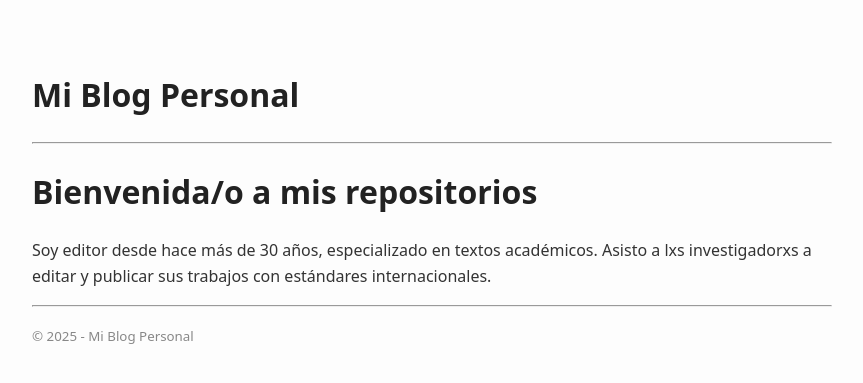
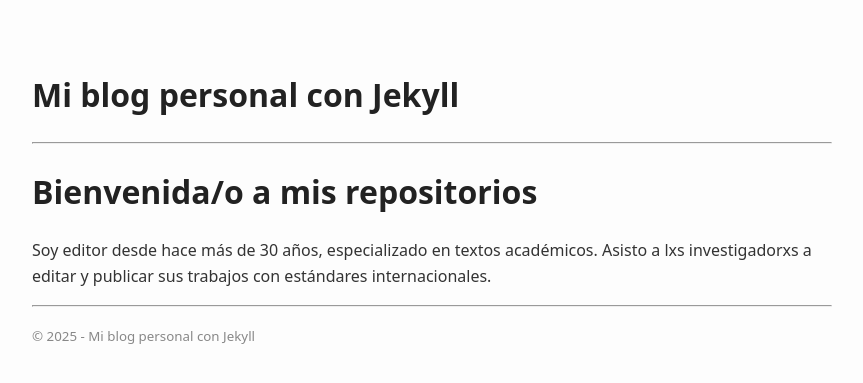
Before and after one commit to albertomoyano/albertomoyano, a Jekyll site: the page built from about.md, in a window 1280 px wide. Shown: the top 383 px of the page, without its empty margins (208-1071 px from the left). Built offline with Jekyll 4.4.1, drawn with Linux system fonts in a browser that asks for light colours; our own code applies the rules of GitHub Pages for plain Markdown files.

Commit message:
2025-05-11

```diff
--- a/_config.yml
+++ b/_config.yml
@@ -1 +1,3 @@
-title: Mi Blog Personal
+title: Mi blog personal con Jekyll
+description: Un blog personal impulsado por Jekyll y GitHub Pages
+theme: minima
```
Also changed, not shown: index.md (+2 -17 lines).
